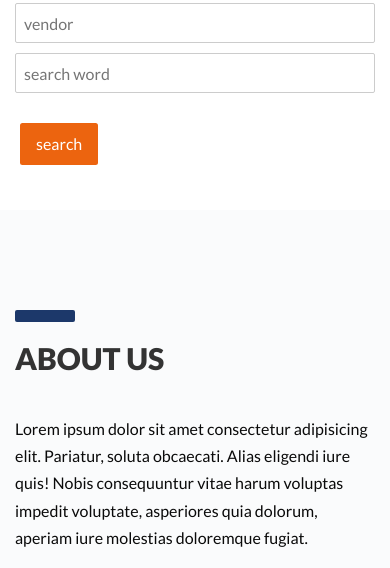
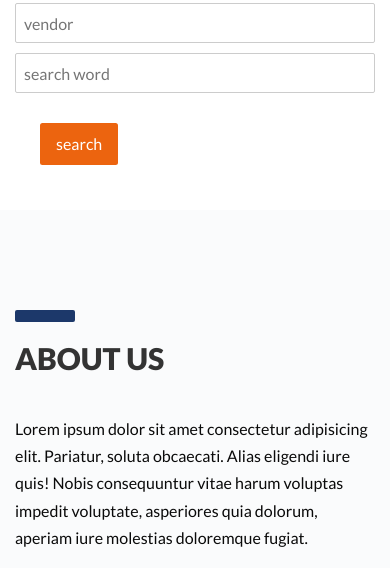
Before and after one commit to mahmoudelgamal/al-alawi-institution, a website: page index.html in a window 390 px wide. Shown: the part 1137-1705 px from the top of the page. Drawn offline with Linux system fonts and the light colour scheme.

Commit message:
contact responsive retouches

```diff
--- a/sass/pages/_home.scss
+++ b/sass/pages/_home.scss
@@ -237,7 +237,7 @@
     }
     .button-primary {
         margin-top: 2rem;
-        margin-left: .5rem;
+        margin-left: 2.5rem;
         margin-bottom: .5rem;
      }
 }
```
Also changed, not shown: css/main.css.
